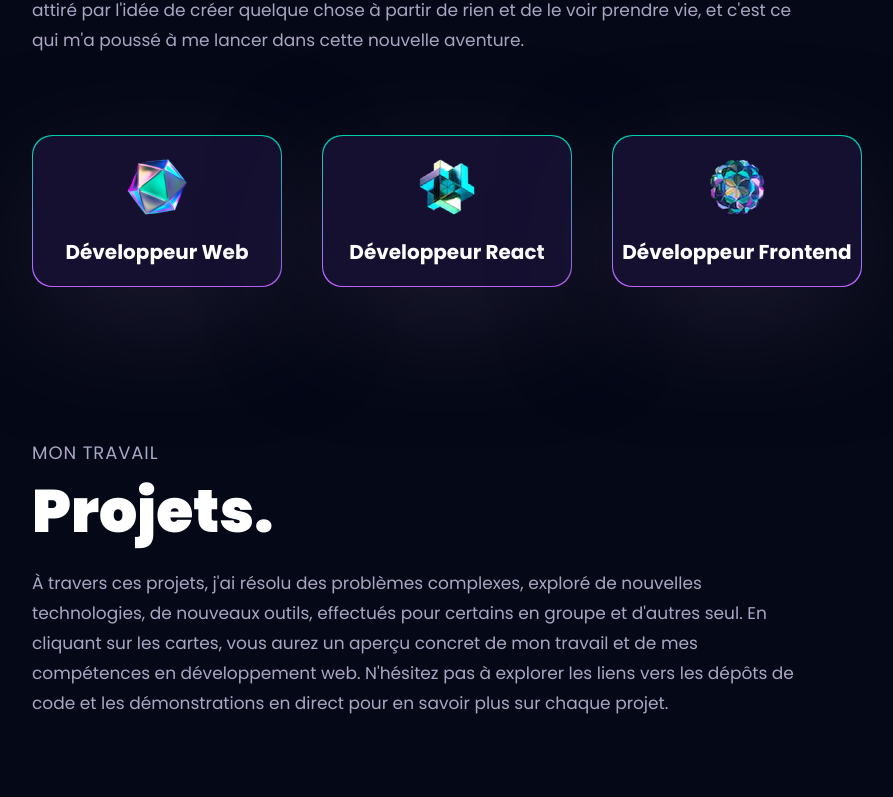
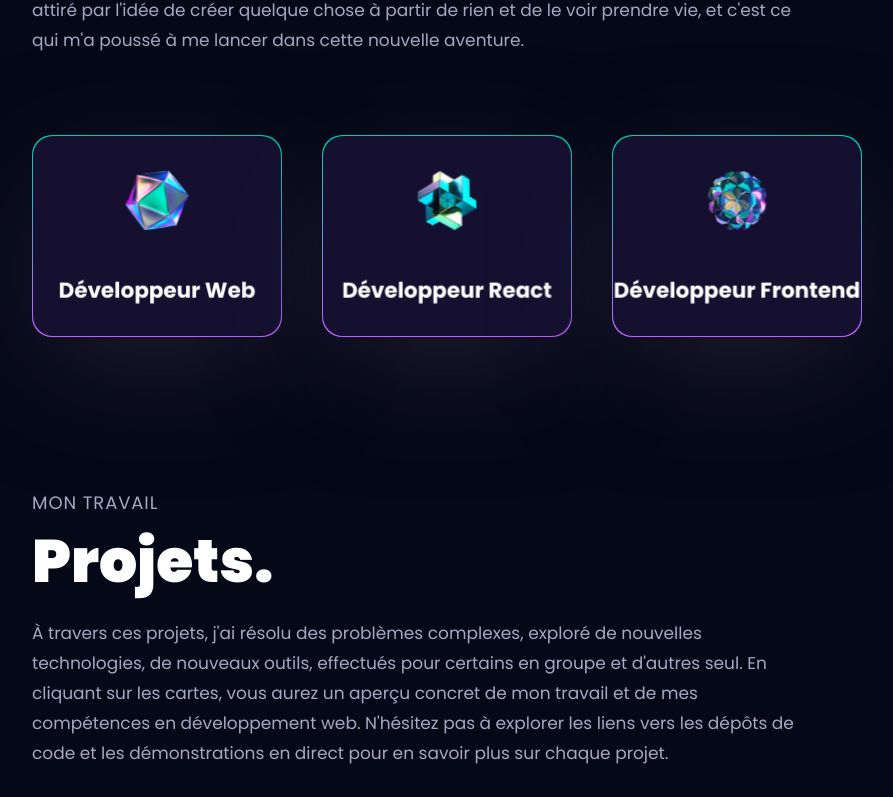
Before and after one commit to Omcci/3DPortfolio, a React (Vite) app: page / in a window 1280 px wide. Shown: the part 1176-1973 px from the top of the page, without its empty margins (32-925 px from the left). Built offline with nearby package versions, Linux system fonts and the light colour scheme.

Commit message:
Added CV in Dashboard and link route

```diff
--- a/src/components/About.jsx
+++ b/src/components/About.jsx
@@ -8,10 +8,10 @@ import { SectionWrapper } from "../hoc";
 
 const ServiceCard = ({ index, title, icon }) => {
   return (
-    <Tilt className="xs:w-[250px] w-full">
+    <Tilt className="xs:w-[250px] w-full transform">
       <motion.div
         variants={fadeIn("right", "spring", 0.5 * index, 0.5)}
-        className="w-full green-pink-gradient p-[1px] rounded-[20px] shadow-card"
+        className="w-full green-pink-gradient p-[1px] rounded-[20px] shadow-card transform"
       >
         <div
           options={{
@@ -19,14 +19,14 @@ const ServiceCard = ({ index, title, icon }) => {
             scale: 1,
             speed: 450,
           }}
-          className="bg-tertiary rounded-[20px]  min-h-[150px] flex justify-evenly items-center flex-col"
+          className="bg-tertiary rounded-[20px]  min-h-[200px] flex justify-evenly items-center flex-col transform"
         >
           <img
             src={icon}
             alt="web-development"
-            className="w-16 h-16 object-contain"
+            className="w-16 h-16 object-contain texttransform"
           />
-          <h3 className="text-white text-[20px] font-bold text-center">
+          <h3 className="text-white text-[20px] font-bold text-center texttransform">
             {title}
           </h3>
         </div>
--- a/src/components/Works.jsx
+++ b/src/components/Works.jsx
@@ -31,7 +31,7 @@ const ProjectCard = ({
             alt={name}
             className="w-[80%] h-[100%] object-cover rounded-2xl texttransform"
           />
-          <div className="absolute inset-0 flex justify-end m-3 card-img_hover texttransform" >
+          <div className="absolute inset-0 flex justify-end m-3 card-img_hover texttransform">
             <div
               onClick={() => window.open(source_code_link, "_blank")}
               className="black-gradient w-10 h-10 rounded-full flex justify-center items-center cursor-pointer"
--- a/src/pages/Dashboard.jsx
+++ b/src/pages/Dashboard.jsx
@@ -1,10 +1,40 @@
+import { Link, useNavigate } from "react-router-dom";
+import cv from "../assets/CVfin.png";
+import ba from "../assets/backarrow.png";
+import { StarsCanvas } from "../components";
+import Tilt from "react-parallax-tilt";
+import { motion } from "framer-motion";
+import { fadeIn } from "../utils/motion";
 
 function Dashboard() {
+  const nav = useNavigate();
+
+  const handleNav = () => {
+    nav(-1);
+  };
+
   return (
-    <div>Dashboard
-        <h1>OOLA</h1>
+    <div>
+      <div className=" w-full h-[100vh] flex justify-center items-center">
+        <StarsCanvas />
+        <div className="flex justify-end">
+          <Link to="/" onClick={handleNav}>
+            <img
+              src={ba}
+              alt="backarrow"
+              className=" w-16 mr-10 "
+            />
+          </Link>
+        </div>
+        <motion.div
+          variants={fadeIn("right", "spring", 0.5, 0.5)}
+          className=" green-pink-gradient p-[1px] rounded-[20px] shadow-card"
+        >
+          <img src={cv} alt="CvOmar" className="bg-auto rounded-[20px]" />
+        </motion.div>
+      </div>
     </div>
-  )
+  );
 }
 
-export default Dashboard
+export default Dashboard;
```
Also changed, not shown: src/assets/CVfin.png (added), src/assets/backarrow.png (added). Lines whose indentation alone changed are shown as unchanged.
